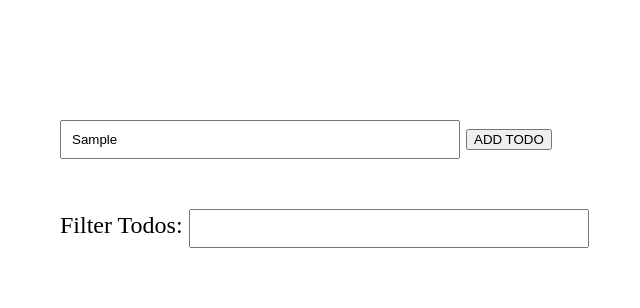
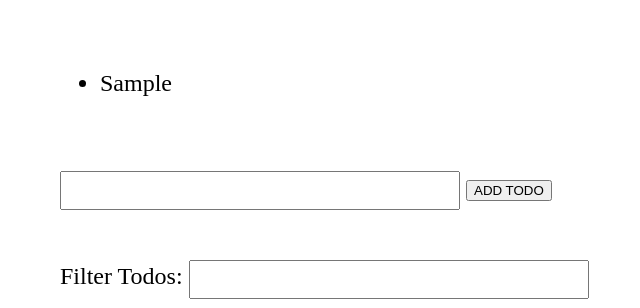
Before and after one commit to gilanreborn/bgx, a plain HTML site: page index.html in a window 1280 px wide. Both pictures are taken after typing "Sample" into the empty fields and a click on the button "ADD TODO". Shown: the part 696-1004 px from the top of the page, without its empty margins (0-640 px from the left). Drawn offline with Linux system fonts and the light colour scheme.

Commit message:
Deprecate updaters in favor of components

```diff
--- a/bgx.js
+++ b/bgx.js
@@ -22,21 +22,27 @@
 	}
 
 	// intialize
-	bgx.init = function(initialState = {}, events = {}, updaters = {}, presets = [], autohydrate = false) {
+	bgx.init = function(
+		initialState = {},
+		events = {},
+		components = {},
+		presets = [],
+		autohydrate = false
+	) {
 		bgx.globalEvents  = false;
 		bgx.uuid          = bgx.uuid || 0;
 		bgx.dom           = {};
 		bgx.state         = initialState;
 		bgx.dispatcher    = events;
 		bgx.subscriptions = {};
-		bgx.updaters      = updaters;
+		bgx.components    = components;
 		bgx.queue         = new Set();
 		autohydrate && bgx.hydrate();
 	};
 	bgx.dispatch = function(fn, args) {
 		bgx.dispatcher[fn] && bgx.dispatcher[fn].apply(event.target, args); // set "this" to the dom element firing the event
 	};
-	bgx.fire = function(event, ...args) {
+	bgx.fire = function(...args) {
 		console.time('update'); // benchmarks, woohoo!
 		args.map((arg, i) => {
 			if ( typeof arg === 'string' ) {
@@ -62,15 +68,23 @@
 				el.update(bgx.state);
 			});
 			bgx.queue = new Set();
+			window.event = undefined;
 		}, 0);
 	};
 
+	function bgxComponent(el, options) { // factory function
+		return Object.assign({}, { el }, options);
+	}
+
 	// track all elements with bgx attributes
-	bgx.hydrate = function(targets = $('[bgx-map], [bgx]')) {
+	bgx.hydrate = function(targets = $('[bgx], [bgx-map], [bgx-component]')) {
 		console.time('hydrate');
 		[...targets].map(el => {
 			el.bgxId = el.getAttribute('bgx') || bgx.uuid++;
-			debugger;
+			var component = el.getAttribute('bgx-component');
+			if (component) {
+				el.component = bgxComponent(el, bgx.components[component])
+			};
 			el.map = JSON.parse(el.getAttribute('bgx-map') || '{}');
 			setUpdater(el);
 			setSubscriptions(el);
@@ -95,23 +109,31 @@
 
 	function requireGlobalEvents(el) {
 		if ( !bgx.globalEvents ) {
-			debugger;
-			Array.prototype.map.call(el.attributes, prop => {
-				if ( prop.name.slice(0, 2) === 'on' && typeof el[prop] === 'function' ) {
-					var oldFn = el[prop];
-					el[prop] = function(event) { window.event = event; oldFn(event); };
+			[].map.call(el.attributes, prop => {
+				if ( prop.name.slice(0, 2) === 'on' && typeof el[prop.name] === 'function' ) {
+					var oldFn = el[prop.name];
+					el[prop.name] = function(event) {
+						window.event = event;
+						oldFn(event);
+					};
 				}
 			});
 		}
 	}
 
 	function setUpdater(el) {
-		var updater = el.getAttribute('bgx-updater'); // specify name of an update method
-		el.update = updater ? bgx.updaters[updater] : genericUpdater;
+		el.update = el.component ? function(state) { el.component.update({ el, state }); } : genericUpdater;
 	}
 
 	function setSubscriptions(el) {
-		var subscriptions = new Set(Object.values(el.map));
+		var componentLevelSubs = [];
+		if ( el.component ) {
+			componentLevelSubs = el.component.subscriptions || [];
+		}
+		var subscriptions = new Set([
+			...Object.values(el.map),
+			...componentLevelSubs,
+		]);
 		subscriptions && subscriptions.forEach(s => {
 			bgx.subscriptions[s] = bgx.subscriptions[s] || new Set();
 			bgx.subscriptions[s].add(el.bgxId);
--- a/index.html
+++ b/index.html
@@ -62,16 +62,16 @@
 		<span bgx onclick="bgx.fire({ 'SET_COLOR': ['green'] })">Green</span>
 	</div>
 	<div>
-		<ul bgx="ul" bgx-map='{"1": "history"}' bgx-updater="HISTORY">
+		<ul bgx="ul" bgx-map='["history"]' bgx-component="HISTORY">
 		</ul>
 	</div>
 	<div class="todos">
 		<h1 bgx-map='{"style.color": "style.color"}'>TODOS:</h1>
 		<div class="todo-list">
-			<ul bgx-map='["todos", "filter"]' bgx-updater="FILTER_TODOS"></ul>
+			<ul bgx-map='["todos", "filter"]' bgx-component='TODOS'></ul>
 		</div>
 		<div class="todo-controls">
-			<input bgx="todoInput" bgx-map onkeyup="(event) => bgx.fire('MAYBE_ADD_TODO': [event])"/>
+			<input bgx="todoInput" bgx-map='{"value": "todoInput"}' onkeyup="bgx.fire('MAYBE_ADD_TODO')"/>
 			<button onclick="bgx.fire('ADD_TODO')">ADD TODO</button>
 		</div>
 		<div class="todo-filters">
@@ -83,21 +83,11 @@
 
 
 	<script>
-		const renderTodo = (item, idx) => {
-			return `
-				<li bgx-key="${idx}"
-					onclick="bgx.fire({ 'TOGGLE_TODO_VIEW': [${idx}] })"
-					class="${item.done ? 'done' : 'todo'}"
-				>
-					${item.text}
-				</li>
-			`;
-		};
-
 		const initialState = { // initial state
 			history: [],
 			todos: [],
 			filter: '',
+			todoInput: '',
 			counter: 0,
 			name: "Gilan",
 			style: { color: "blue" }
@@ -137,9 +127,10 @@
 			'ADD_TODO': function() {
 				var text = bgx.dom.todoInput.value;
 				var newTodo = { text, done: false };
-				bgx.setState({ todos: [...bgx.state.todos, newTodo]});
+				bgx.setState({ todos: [...bgx.state.todos, newTodo], todoInput: '' });
 			},
 			'MAYBE_ADD_TODO': function() {
+				bgx.setState({ todoInput: event.target.value });
 				if ( event.key === 'Enter' ) { bgx.fire('ADD_TODO') }
 			},
 			'APPLY_FILTER': function() {
@@ -148,24 +139,36 @@
 			},
 		};
 
-		const updaters = { // updaters
-			'HISTORY': function(state) {
-				var children = state.history.map(item => `<li>${item}</li>`);
-				this.innerHTML = children.join('');
+		const components = {
+			'HISTORY': {
+				update({ el, state }) {
+					var children = state.history.map(item => `<li>${item}</li>`);
+					el.innerHTML = children.join('');
+				}
 			},
-			'TODOS': function(state) {
-				var todoList = state.todos.map(renderTodo);
-				this.innerHTML = todoList.join('');
+			'TODOS': {
+				renderTodo(item, idx) {
+					return `
+						<li bgx-key="${idx}"
+							onclick="bgx.fire({ 'TOGGLE_TODO_VIEW': [${idx}] })"
+							class="${item.done ? 'done' : 'todo'}"
+						>
+							${item.text}
+						</li>
+					`;
+				},
+				filterTodos(state) {
+					const { todos, filter } = state;
+					return todos.filter(todo => todo.text.indexOf(filter) > -1);
+				},
+				update({ el, state }) {
+					el.innerHTML = this.filterTodos(state).map(this.renderTodo).join('');
+				},
 			},
-			'FILTER_TODOS': function(state) {
-				var filt = state.filter;
-				var todoList = state.todos.filter(todo => todo.text.indexOf(filt) > -1).map(renderTodo);
-				this.innerHTML = todoList.join('');
-			},
-		};
+		}
 
 		console.time('init');
-		bgx.init(initialState, events, updaters, [], true);
+		bgx.init(initialState, events, components, [], true);
 		console.timeEnd('init');
 	</script>
 </body>
```
